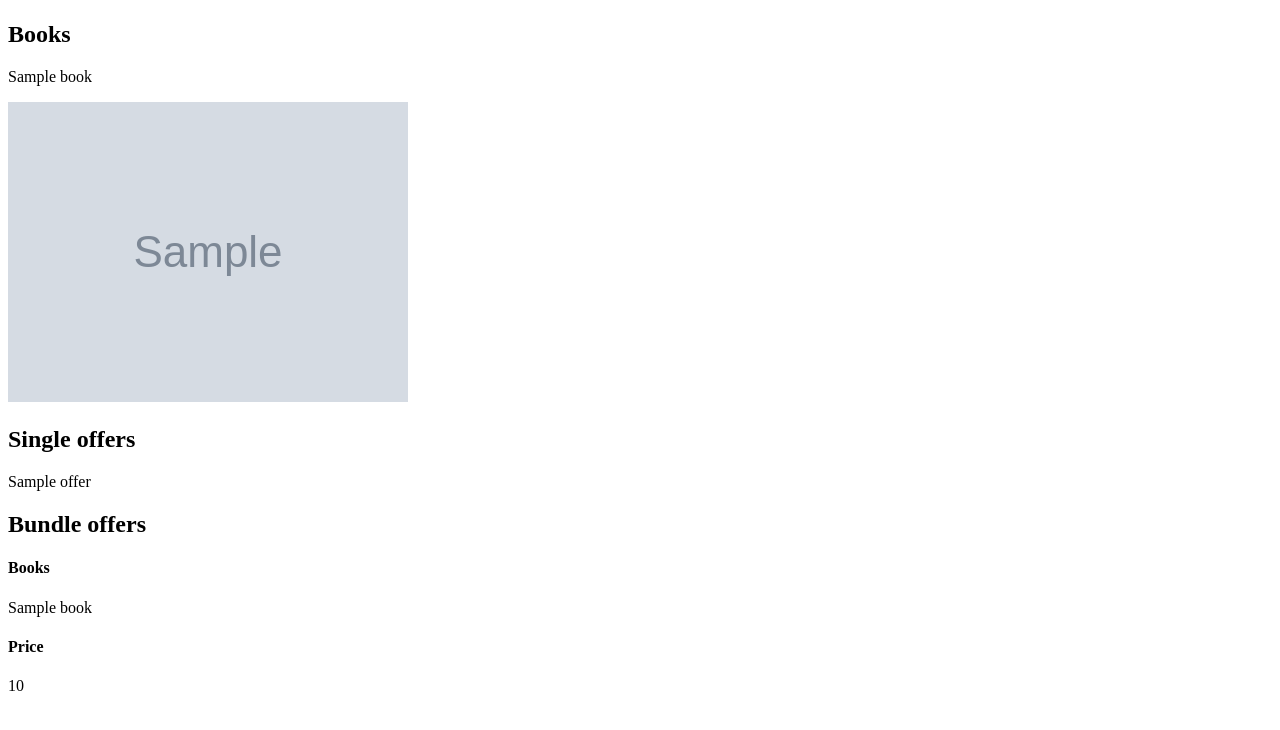
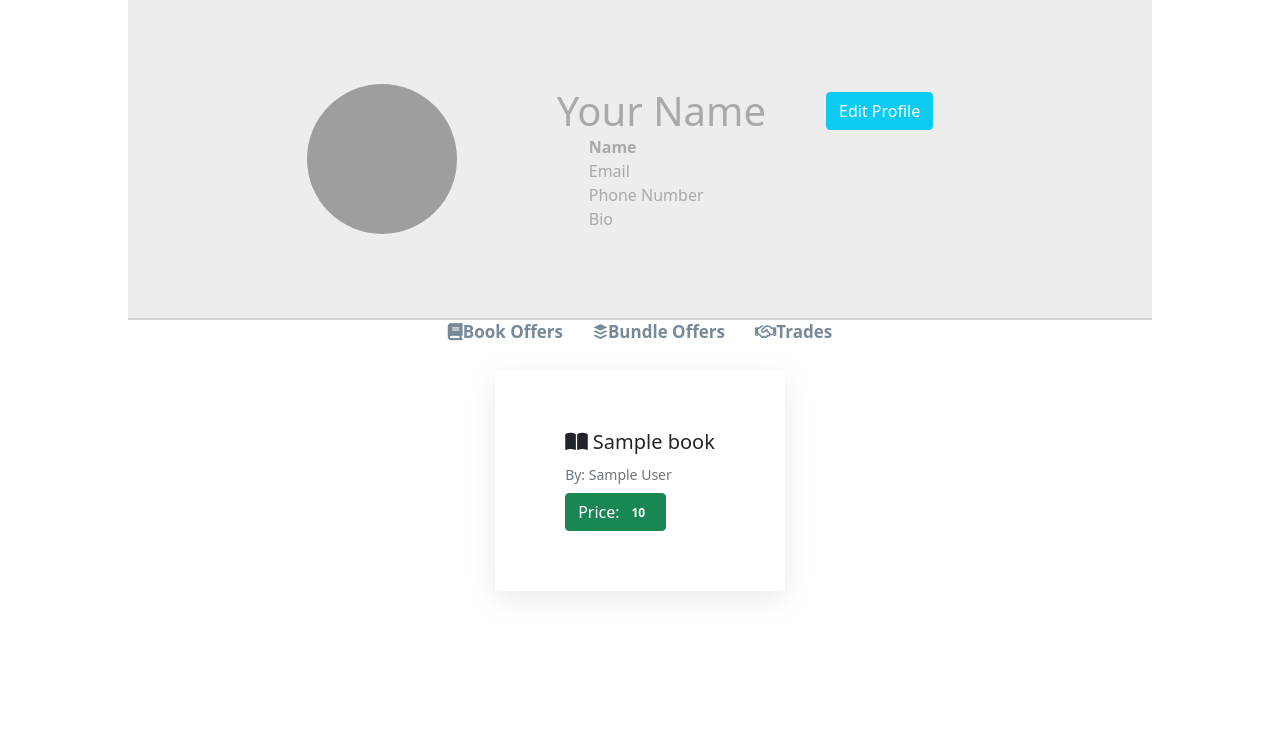
Before and after one commit to RohanJnr/enlighten-me--SpaceJam, a Django app: template em_site/templates/users/profile.html in a window 1280 px wide. Shown: the top 730 px of the page. Run offline with Django 3.2, Linux system fonts and the light colour scheme; the template is opened without the code that fills it: most values are stand-ins (such as "Sample title", 1, 10 or a date in 2020); grey boxes marked "Sample" are stand-in pictures; some libraries are stand-ins or nearby versions; grey boxes are pictures that could not be loaded.

Commit message:
Add styling for profile page.

```diff
--- /dev/null
+++ b/em_site/static/css/profile.css
@@ -0,0 +1,121 @@
+* {
+    box-sizing: border-box;
+    margin: 0;
+    padding: 0;
+}
+
+body {
+    font-family: Open Sans, Arial, sans-serif;
+    background-color: teal;
+}
+.main-container{
+    display: flex;
+    flex-direction: column;
+    width: 80%;
+    margin: auto;
+}
+.container{
+    background-color: rgb(238, 237, 237);
+    display: flex;
+    align-items: center;
+    min-height: 40vh;
+    border-bottom: 2px solid lightgray;
+}
+
+.profile{
+    height: auto;
+    display: flex;
+    justify-content: center;
+    align-items: center;
+    width: 100%;
+}
+.profile *{
+    margin: 0 20px;
+}
+
+.profile-pic{
+    display: flex;
+    flex-direction: column;
+    align-items: center;
+}
+
+.profile-pic img{
+    border-radius: 50%;
+    height: 150px;
+    width: 150px;
+}
+
+.user-settings{
+    display: flex;
+    justify-content: space-between;
+    align-items: center;
+    height: 100%;
+}
+
+.username{
+    color: darkgray;
+}
+
+ul{
+    list-style: none;
+    line-height: 1.5em;
+}
+
+#username{
+    font-weight: bold;
+}
+
+ul li{
+    font-size: 16px;
+    color: darkgray;
+}
+
+.elements{
+    padding: 0;
+    display: flex;
+    justify-content:center;
+}
+
+.elements li{
+    padding: 0 15px;
+    font-size: 17px;
+    font-weight: bold;
+    color: lightslategrey;
+}
+
+.elements li:hover{
+    border-top: 3px solid darkgray;
+}
+
+.btn-info{
+    color: white !important;
+}
+
+.container2{
+    display: flex;
+    flex-direction: column;
+}
+
+.boxes{
+    display: flex;
+    justify-content: space-around;
+    flex-wrap: wrap;
+}
+
+.tile{
+    padding: 60px 70px;
+    margin: 10px;
+    box-shadow: rgba(149, 157, 165, 0.2) 0px 8px 24px;
+}
+
+#trade-boxes, #offer-boxes{
+    display: none;
+}
+
+.btn-success{
+    margin-top: 7px;
+}
+
+.elements *:hover{
+    cursor: pointer;
+}
--- /dev/null
+++ b/em_site/static/js/profile.js
@@ -0,0 +1,18 @@
+const booksTabBtn = document.getElementById("books-tab")
+const OffersTabBtn = document.getElementById("offers-tab")
+const TradesTabBtn = document.getElementById("trades-tab")
+
+const btns = [booksTabBtn, OffersTabBtn, TradesTabBtn]
+
+btns.forEach(btn => {
+    btn.addEventListener("click", e => {
+        const target = e.target
+        const visible = target.getAttribute("data-visible")
+        const inVisible = target.getAttribute("data-invisible").split(",")
+
+        document.getElementById(visible).style.display = "flex"
+        inVisible.forEach(item => {
+            document.getElementById(item).style.display = "none"
+        })
+    })
+})
--- a/em_site/templates/users/profile.html
+++ b/em_site/templates/users/profile.html
@@ -1,25 +1,89 @@
 {% extends "base/base.html" %}
+{% load static %}
+{% block title %}
+<link rel="stylesheet" href="{% static 'css/profile.css' %}">
+<script src="https://kit.fontawesome.com/039f9254ac.js" crossorigin="anonymous"></script>
+<!-- CSS only -->
+<link href="https://cdn.jsdelivr.net/npm/bootstrap@5.0.0-beta2/dist/css/bootstrap.min.css" rel="stylesheet"
+    integrity="sha384-BmbxuPwQa2lc/FVzBcNJ7UAyJxM6wuqIj61tLrc4wSX0szH/Ev+nYRRuWlolflfl" crossorigin="anonymous">
+<!-- JavaScript Bundle with Popper -->
+<script src="https://cdn.jsdelivr.net/npm/bootstrap@5.0.0-beta2/dist/js/bootstrap.bundle.min.js"
+    integrity="sha384-b5kHyXgcpbZJO/tY9Ul7kGkf1S0CWuKcCD38l8YkeH8z8QjE0GmW1gYU5S9FOnJ0"
+    crossorigin="anonymous"></script>
+{% endblock %}
 {% block content %}
-    <h1>{{ request.user.username }}</h1>
-    <h2>Books</h2>
-    {% for book in books %}
-        <p>{{ book }}</p>
-        <img src="{{ book.image.url }}" alt="sdasd">
-    {% endfor %}
+<div class="main-container">
+    <section class="container">
 
-    <h2>Single offers</h2>
-    {% for offer in single_offers %}
-        <p>{{ offer }}</p>
-    {% endfor %}
+        <div class="profile">
 
-    <h2>Bundle offers</h2>
-    {% for offer in bundle_offers %}
-        <h4>Books</h4>
-        {% for book in offer.books.all %}
-            <p>{{ book }}</p>
+            <div class="profile-pic">
+                <img src="Screenshot (118).png" alt="">
+            </div>
+
+            <div>
+                <div class="user-settings">
+                    <h1 class="username">Your Name</h1>
+                    <div>
+                        <button class="btn btn-info">Edit Profile</button>
+                    </div>
+                </div>
+                <ul>
+                    <li id="username">Name</li>
+                    <li>Email</li>
+                    <li>Phone Number</li>
+                    <li>Bio</li>
+                </ul>
+            </div>
+        </div>
+    </section>
+
+    <section class="container2">
+        <ul class="elements">
+            <li data-visible="book-boxes" data-invisible="offer-boxes,trade-boxes" id="books-tab"><i
+                    class="fas fa-book"></i>Book Offers</li>
+            <li data-visible="offer-boxes" data-invisible="book-boxes,trade-boxes" id="offers-tab"><i
+                    class="fab fa-buffer"></i>Bundle Offers</li>
+            <li data-visible="trade-boxes" data-invisible="book-boxes,offer-boxes" id="trades-tab"><i
+                    class="far fa-handshake"></i>Trades</li>
+        </ul>
+        {% for offer in single_offers %}
+        <div id="book-boxes" class="boxes">
+            <div class="tile">
+                <h5>
+                    <i class="fas fa-book-open"></i>
+                    {{ offer.book.name }}
+                </h5>
+                <small class="text-muted">By: {{ offer.book.author }}</small>
+                <br>
+                <button type="button" class="btn btn-success">
+                    Price: <span class="badge badge-light">{{ offer.price }}</span>
+                </button>
+            </div>
+        </div>
         {% endfor %}
-        <h4>Price</h4>
-        <p>{{ offer.price }}</p>
-    {% endfor %}
 
+        <div id="offer-boxes" class="boxes">
+            <div class="tile">
+                <h5>
+                    <i class="fas fa-book-open"></i>
+                    Bundle name
+                </h5>
+                <small class="text-muted">listed on: 2:45 PM, 26th January 2020</small>
+                <br>
+                <button type="button" class="btn btn-success">
+                    Price: <span class="badge badge-light">100 $</span>
+                    <span class="sr-only">unread messages</span>
+                </button>
+            </div>
+        </div>
+
+        <div id="trade-boxes" class="boxes">
+            <div class="tile">
+                trade Tile1
+            </div>
+        </div>
+    </section>
+</div>
+<script src="{% static 'js/profile.js' %}"></script>
 {% endblock %}
```
